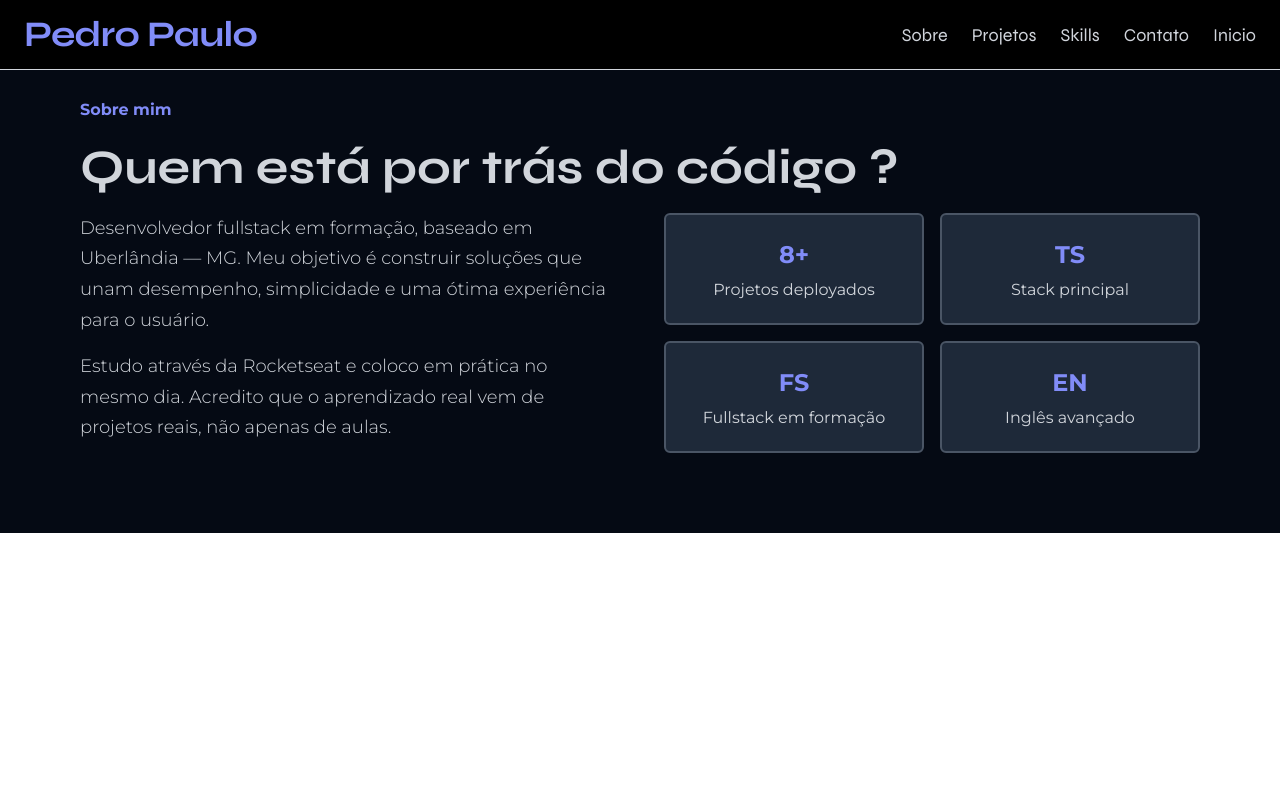
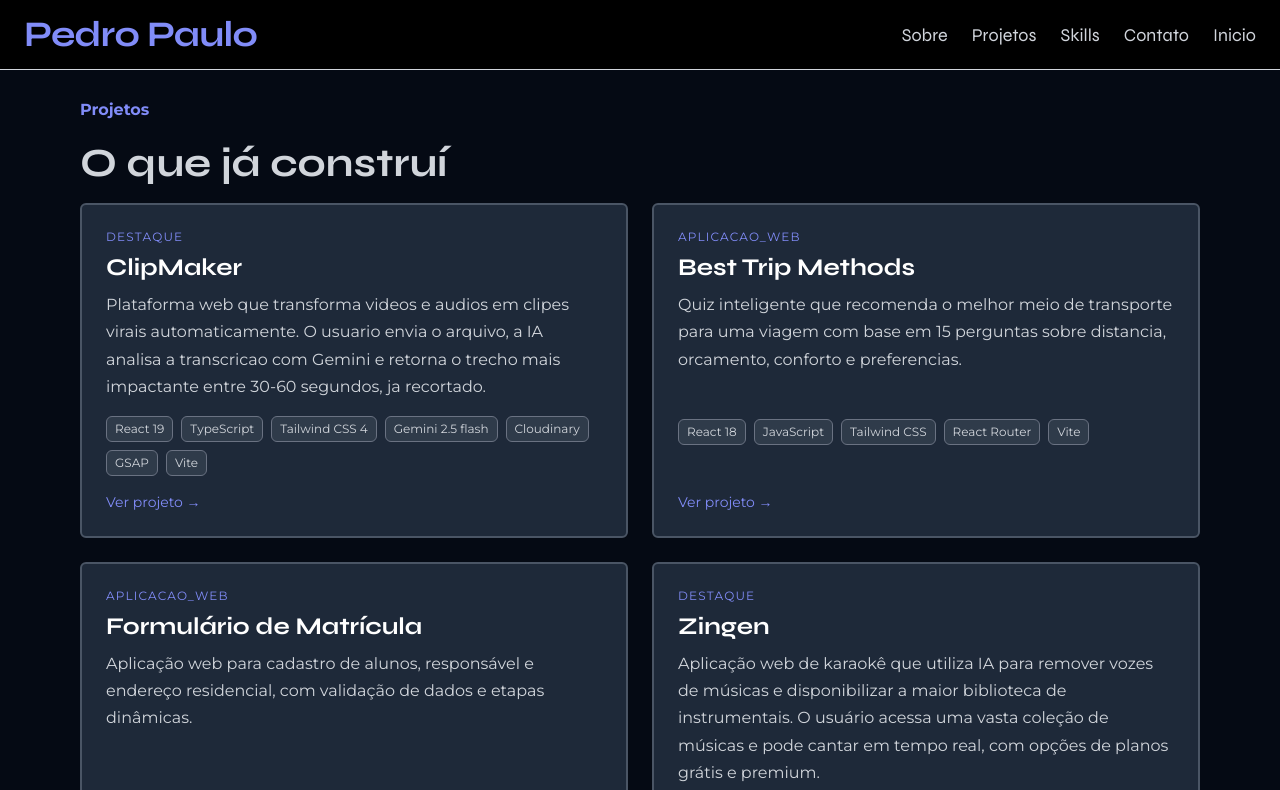
Before and after one commit to P3dr0PRR/portifa-16-03-26, a React (Vite) app: page / in a window 1280 px wide. Shown: the top 790 px of the page. Built offline with nearby package versions, Linux system fonts and the light colour scheme.

Commit message:
refactor: projectssection com tokens de cor, removendo estilos definidos no passado e link semântico

```diff
--- a/src/components/projectCard/projectsection.tsx
+++ b/src/components/projectCard/projectsection.tsx
@@ -7,12 +7,8 @@ export function ProjectsPreview() {
       id="projetos"
       className="flex flex-col justify-start gap-4 px-6 py-12 md:px-16 md:py-20"
     >
-      <p className="font-bold font-['Syne'] text-indigo-400 max-w-xl leading-tight">
-        Projetos
-      </p>
-      <h2 className="text-3xl md:text-4xl lg:text-5xl font-bold font-['Syne'] text-white max-w-xl leading-tight">
-        O que já construí
-      </h2>
+      <p className="sec-label">Projetos</p>
+      <h2 className="text-text-default">O que já construí</h2>
       <div className="grid grid-cols-1 md:grid-cols-2 gap-6">
         {projects.map((project: Highlight) => (
           <div
@@ -22,34 +18,32 @@ export function ProjectsPreview() {
             }`}
           >
             <div className="flex flex-col gap-2 w-full">
-              <span className="text-indigo-400 text-xs uppercase tracking-widest">
+              <span className="text-text-secondary text-xs uppercase tracking-widest">
                 {project.type}
               </span>
-              <h3 className="text-2xl font-bold font-['Syne']">
-                {project.name}
-              </h3>
-              <p className="text-gray-300 text-sm leading-relaxed">
-                {project.description}
-              </p>
+              <h3 className="text-2xl font-bold">{project.name}</h3>
+              <p className="text-text-default">{project.description}</p>
             </div>
 
             <ul className="flex flex-wrap gap-2">
               {project.techs.map((tech: string) => (
                 <li
                   key={`${project.name}-${tech}`}
-                  className="bg-gray-600/40 border border-gray-500 text-white text-xs px-2 py-1 rounded-md"
+                  className="bg-gray-600/40 border border-gray-500 text-text-default text-xs px-2 py-1 rounded-md"
                 >
                   {tech}
                 </li>
               ))}
             </ul>
 
-            <button
-              onClick={() => window.open(project.link, "_blank")}
-              className="text-indigo-400 text-sm hover:scale-105 transition-transform duration-300 cursor-pointer"
+            <a
+              href={project.link}
+              target="_blank"
+              rel="noreferrer"
+              className="text-text-secondary text-sm hover:scale-105 transition-transform duration-300 cursor-pointer"
             >
               Ver projeto →
-            </button>
+            </a>
           </div>
         ))}
       </div>
@@ -57,7 +51,7 @@ export function ProjectsPreview() {
         <Link
           to="/projetos"
           onClick={() => window.scrollTo({ top: 0, left: 0, behavior: "auto" })}
-          className="bg-gray-800 border-2 border-indigo-400 p-4 md:p-5 rounded-md text-center text-xl md:text-2xl lg:text-3xl font-bold font-['Syne'] text-gray-300 max-w-xl leading-tight cursor-pointer hover:scale-105 transition-transform duration-300"
+          className="bg-gray-800 border-2 border-indigo-400 p-4 md:p-5 rounded-md text-center text-xl md:text-2xl lg:text-3xl font-bold font-syne text-text-default max-w-xl leading-tight cursor-pointer hover:scale-105 transition-transform duration-300"
         >
           Ver Todos
         </Link>
--- a/src/pages/home/index.tsx
+++ b/src/pages/home/index.tsx
@@ -11,10 +11,10 @@ export function Home() {
     <div>
       <Nav />
       <section className="px-4 pt-18 md:pt-4 flex flex-col bg-[#050a14]">
-        {/* <Hero /> */}
-        <About />
-        {/* <ProjectsPreview />
-        <Habilidades />
+        {/* <Hero />
+        <About /> */}
+        <ProjectsPreview />
+        {/* <Habilidades />
         <Contato /> */}
       </section>
       {/* <Footer /> */}
```
